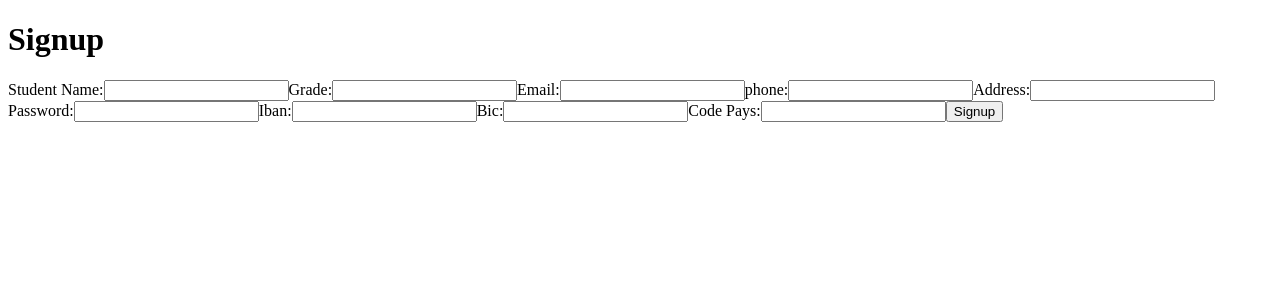
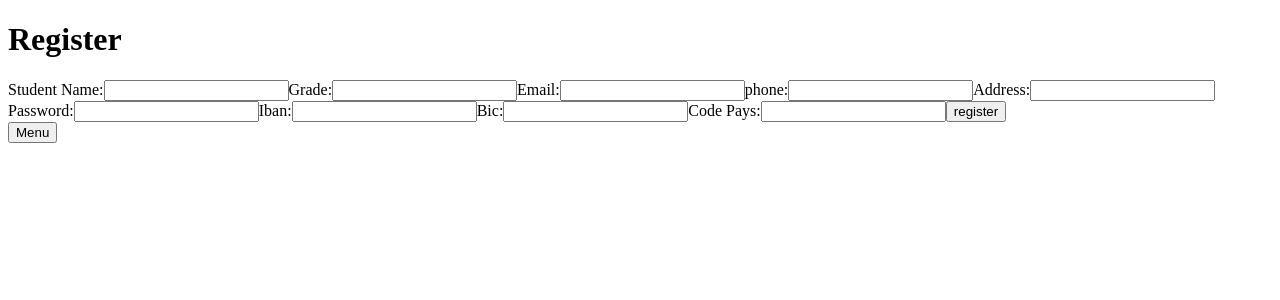
Before and after one commit to Abbaye-De-Pontlevoy/buplv, a Next.js app: page /register in a window 1280 px wide. Shown: the top 300 px of the page. Built offline with nearby package versions, Linux system fonts and the light colour scheme.

Commit message:
change signup to register

```diff
--- a/src/app/components/Nav.jsx
+++ b/src/app/components/Nav.jsx
@@ -14,7 +14,7 @@ export default async function Nav(request) {
         ) : (
           <>
             <li>
-              <Link href="/register">Signup</Link>
+              <Link href="/register">Register</Link>
             </li>
             <li>
               <Link href="/login">Login</Link>
--- a/src/app/login/page.jsx
+++ b/src/app/login/page.jsx
@@ -2,6 +2,7 @@
 
 import { useFormState } from "react-dom";
 import loginAction from "./loginAction";
+import MenuButton from "../components/Button/MenuButton/MenuButton";
 
 export default function Login() {
   const [error, formAction] = useFormState(loginAction, undefined);
@@ -22,6 +23,7 @@ export default function Login() {
       </form>
 
       {error && <p>{error}</p>}
+      <MenuButton />
     </div>
   );
 }
--- a/src/app/register/page.jsx
+++ b/src/app/register/page.jsx
@@ -2,14 +2,15 @@
 
 import { redirect } from "next/navigation";
 import { useFormState } from "react-dom";
-import signupAction from "./signupAction";
+import registerAction from "./registerAction";
+import MenuButton from "../components/Button/MenuButton/MenuButton";
 
-export default function Signup() {
-  const [error, formAction] = useFormState(signupAction, undefined);
+export default function register() {
+  const [error, formAction] = useFormState(registerAction, undefined);
 
   return (
     <div>
-      <h1>Signup</h1>
+      <h1>Register</h1>
       <form action={formAction}>
         <label>
           Student Name:
@@ -47,9 +48,10 @@ export default function Signup() {
           Code Pays:
           <input type="text" name="country_code" required />
         </label>
-        <button type="submit">Signup</button>
+        <button type="submit">register</button>
       </form>
       {error && <p>{error}</p>}
+      <MenuButton />
     </div>
   );
 }
--- a/src/app/register/signupAction.jsx
+++ b/src/app/register/registerAction.jsx
@@ -2,7 +2,7 @@
 
 import { redirect } from "next/navigation";
 
-export default async function signupAction(
+export default async function registerAction(
   currentState,
   formData
 ) {
```
